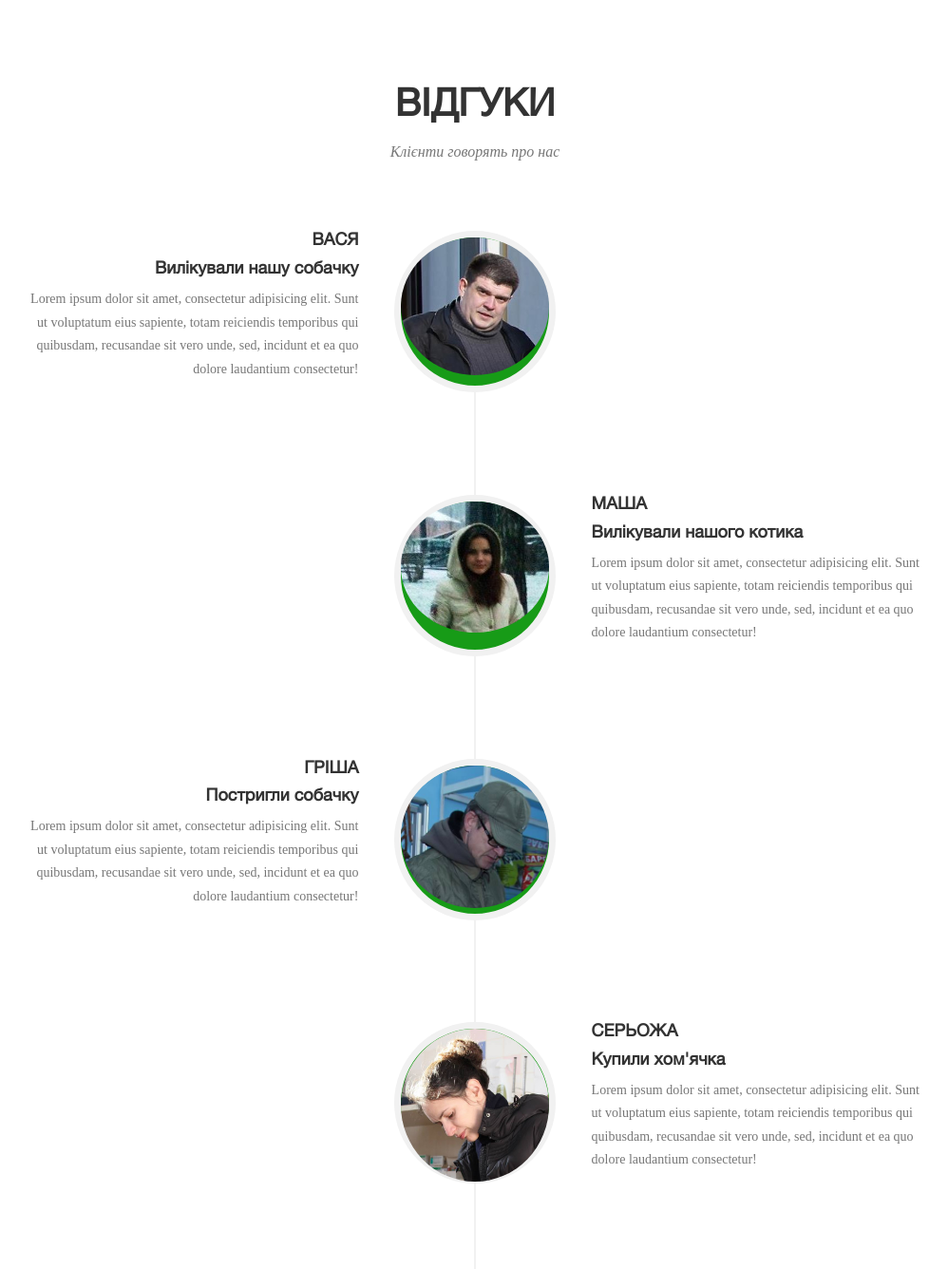
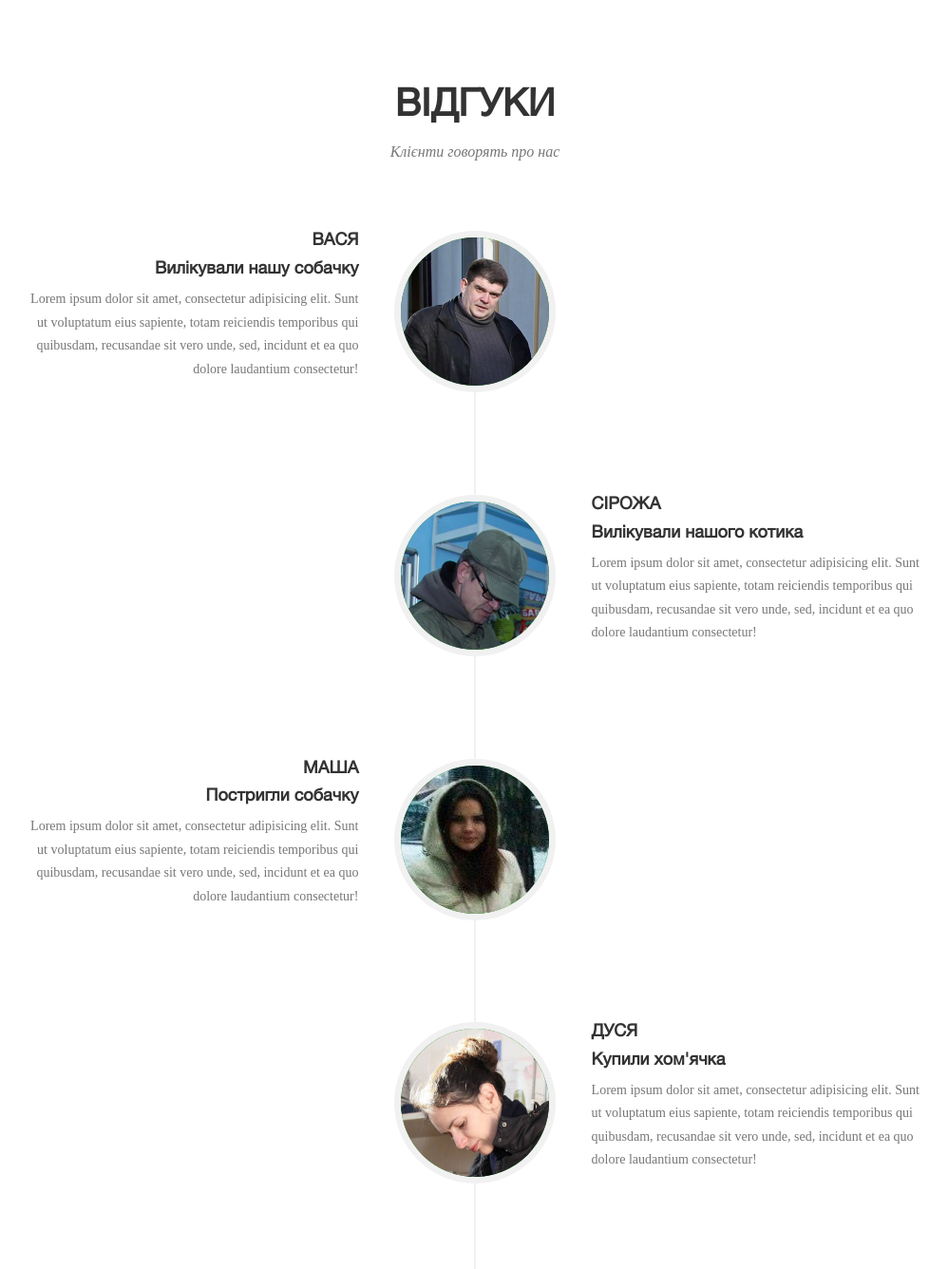
Before and after one commit to biletboh/vetcenterapp, a Flask app: page / in a window 1280 px wide. Shown: the part 1698-3034 px from the top of the page at 95% size, without its empty margins (140-1138 px from the left). Run offline with Flask 2, Linux system fonts and the light colour scheme; some libraries are stand-ins or nearby versions; some web fonts are replaced.

```diff
--- a/static/css/my.css
+++ b/static/css/my.css
@@ -67,6 +67,7 @@
 .logo-img {
   width: 35px;
   vertical-align: middle;
+  max-width: 100%;
 }
 .margins {
   margin-top: 25px;
--- a/static/css/stylish-portfolio.css
+++ b/static/css/stylish-portfolio.css
@@ -232,6 +232,6 @@ hr.small {
 /* Footer */
 
 footer {
-    padding: 10px 0;
+    padding: 0px 0;
     background-color: #005E00;
 }
--- a/templates/index.html
+++ b/templates/index.html
@@ -189,7 +189,7 @@
                             </div>
                             <div class="timeline-panel">
                                 <div class="timeline-heading">
-                                    <h4>Маша</h4>
+                                    <h4>Сірожа</h4>
                                     <h4 class="subheading">Вилікували нашого котика</h4>
                                 </div>
                                 <div class="timeline-body">
@@ -204,7 +204,7 @@
                             </div>
                             <div class="timeline-panel">
                                 <div class="timeline-heading">
-                                    <h4>Гріша</h4>
+                                    <h4>Маша</h4>
                                     <h4 class="subheading">Постригли собачку</h4>
                                 </div>
                                 <div class="timeline-body">
@@ -218,7 +218,7 @@
                         </div>
                         <div class="timeline-panel">
                                 <div class="timeline-heading">
-                                    <h4>Серьожа</h4>
+                                    <h4>Дуся</h4>
                                     <h4 class="subheading">Купили хом'ячка</h4>
                                 </div>
                                 <div class="timeline-body">
```
Also changed, not shown: static/img/about/response-1.jpg, static/img/about/response-2.jpg, static/img/about/response-3.jpg, static/img/about/response-4.jpg, 1 other file.
